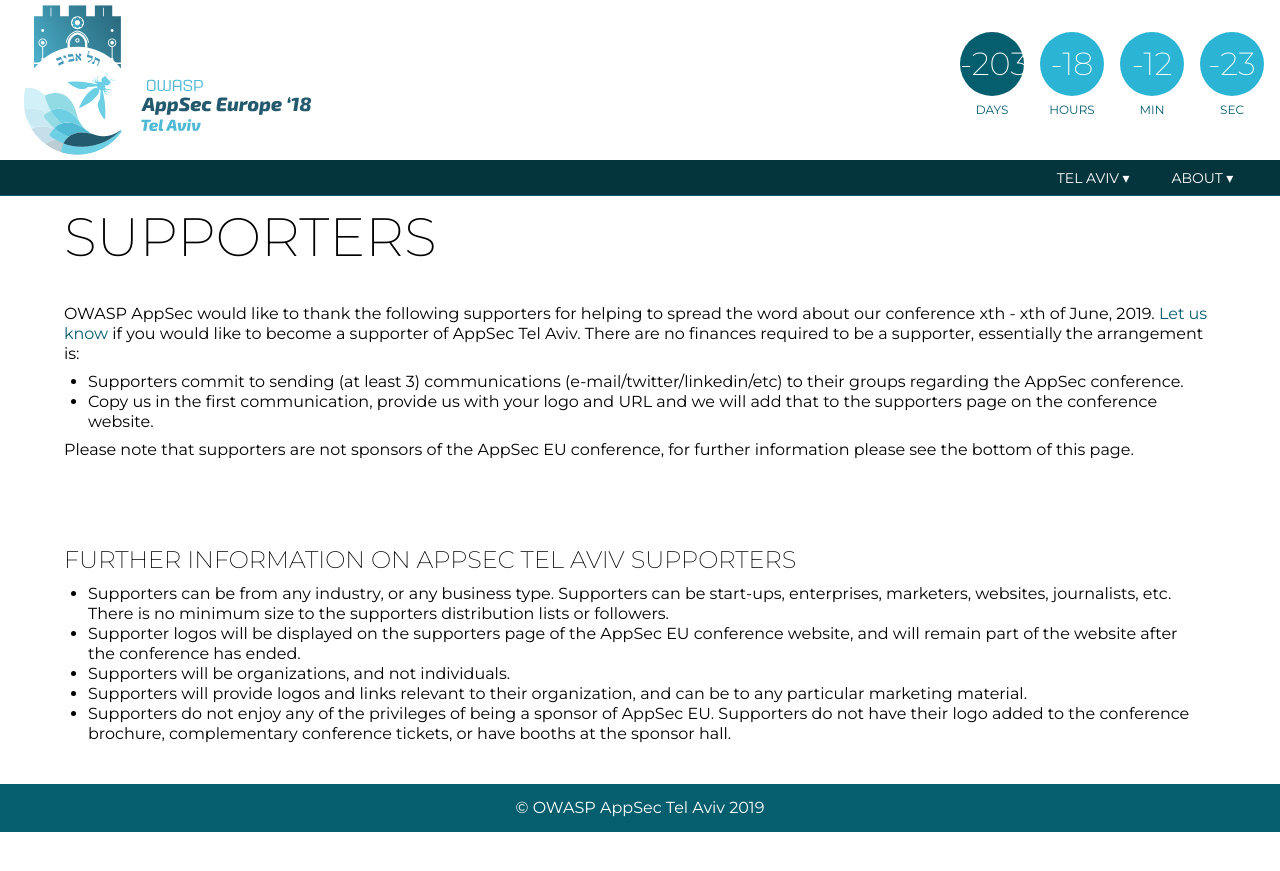
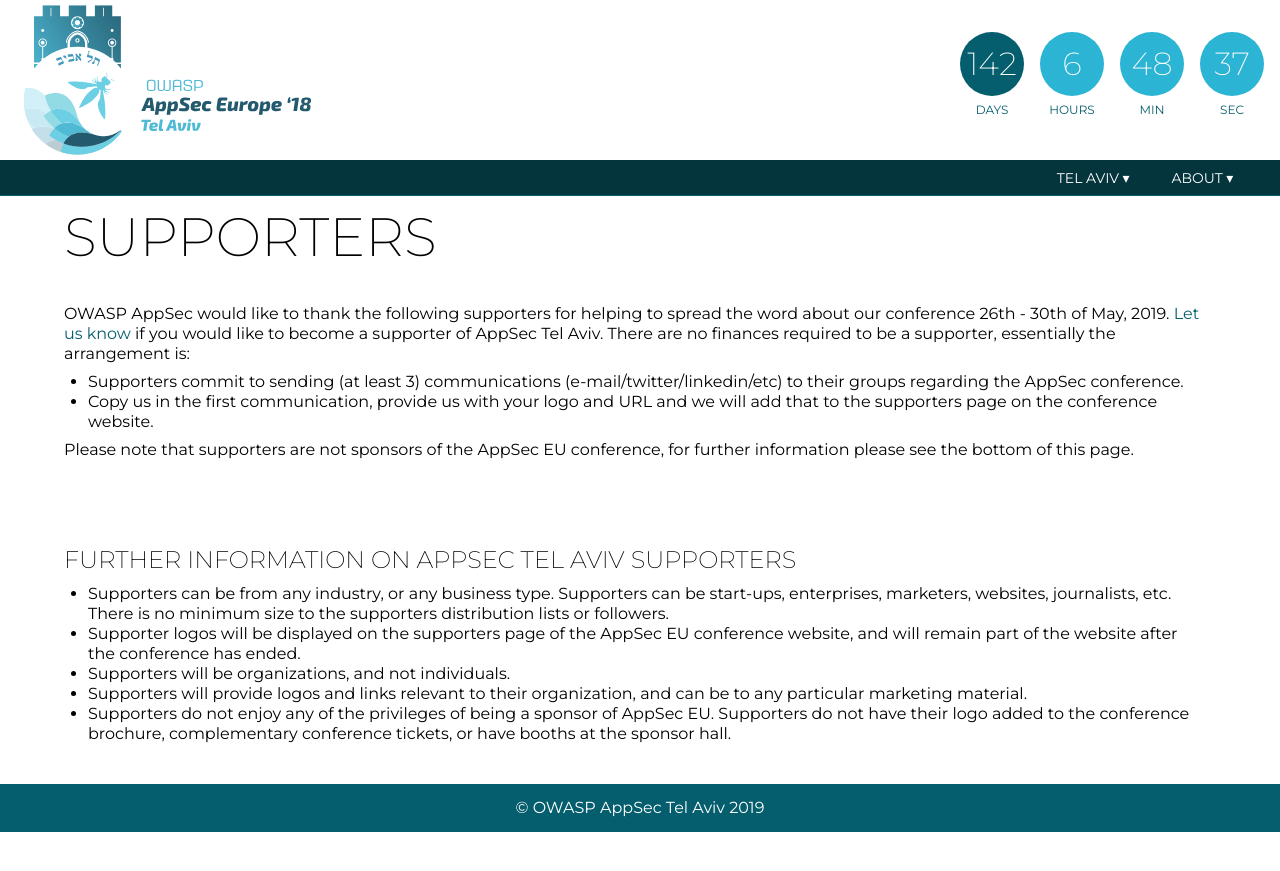
Before and after one commit to OWASP/AppSecTLV2019, a Jekyll site: the page built from about/supporters.md, in a window 1280 px wide. Shown: the top 871 px of the page. Built offline with Jekyll 4.4.1, drawn with Linux system fonts in a browser that asks for light colours.

Commit message:
Fixing dates

```diff
--- a/about/supporters.md
+++ b/about/supporters.md
@@ -6,7 +6,7 @@
 
 <h1>{{page.title}}</h1>
 
-OWASP AppSec  would like to thank the following supporters for helping to spread the word about our conference x<sub>th</sub> - x<sub>th</sub> of June, 2019.
+OWASP AppSec  would like to thank the following supporters for helping to spread the word about our conference 26<sub>th</sub> - 30<sub>th</sub> of May, 2019.
 
 <a href="contact">Let us know</a> if you would like to become a supporter of AppSec Tel Aviv. There are no finances required to be a supporter, essentially the arrangement is:
 <ul>
--- a/assets/js/script.js
+++ b/assets/js/script.js
@@ -4,7 +4,7 @@
 	var hours = counter.childNodes[2];
 	var minutes = counter.childNodes[3];
 	var seconds = counter.childNodes[4];
-	var targetDate = new Date("2018-06-15");
+	var targetDate = new Date("2019-05-26");
 	setInterval(function() {
 		var timespan = (targetDate.getTime() - Date.now()) / 1000;
 		days.setAttribute("data-content", Math.floor(timespan / (24*60*60)));
--- a/index.html
+++ b/index.html
@@ -6,7 +6,7 @@
 	<div>
 		<h1 style="margin-top:1em;">Hold the date</h1>
 		<h2>OWASP AppSec Tel Aviv, Israel</h2>
-		<h3>x<sub>th</sub> - x<sub>st</sub> of x, 2019</h3>
+		<h3>26<sub>th</sub> - 30<sub>th</sub> of May, 2019</h3>
 	</div>
 	<p>OWASP AppSec conferences are the
 	premier gathering for software security
```
